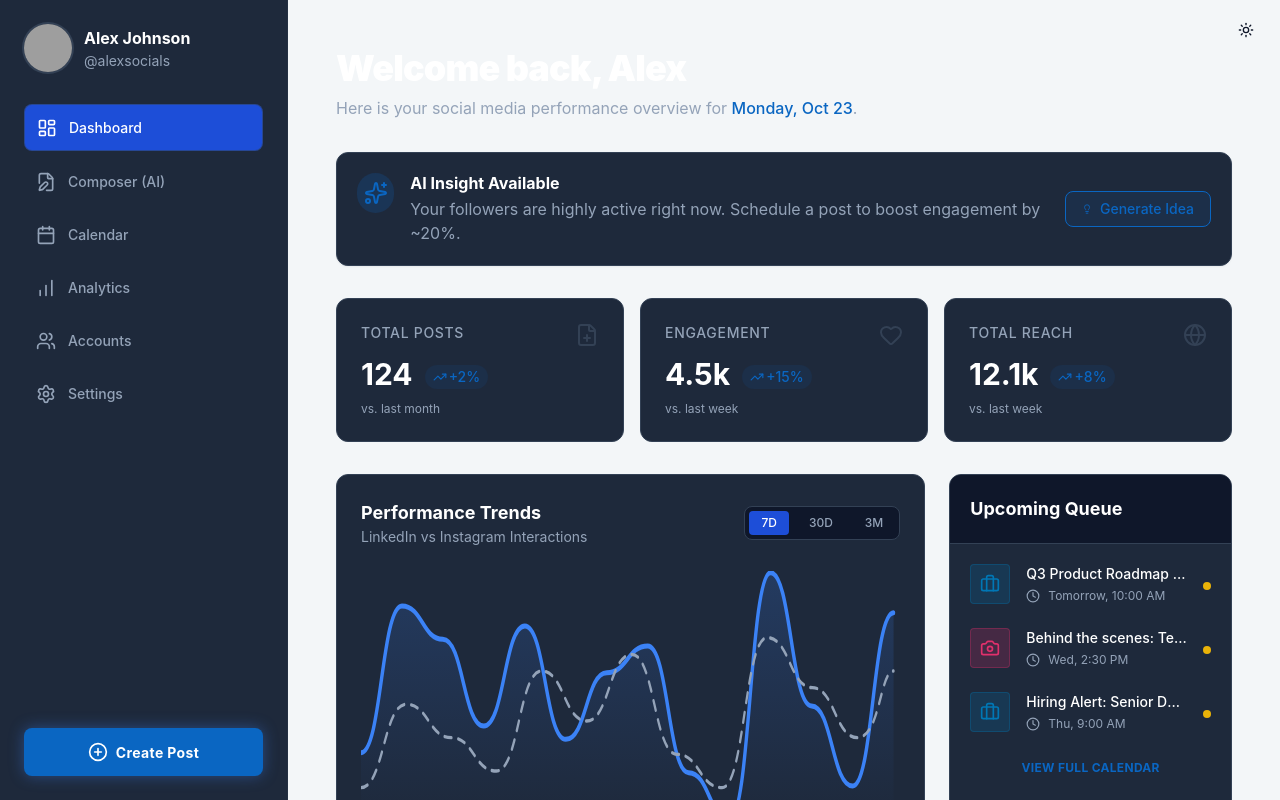
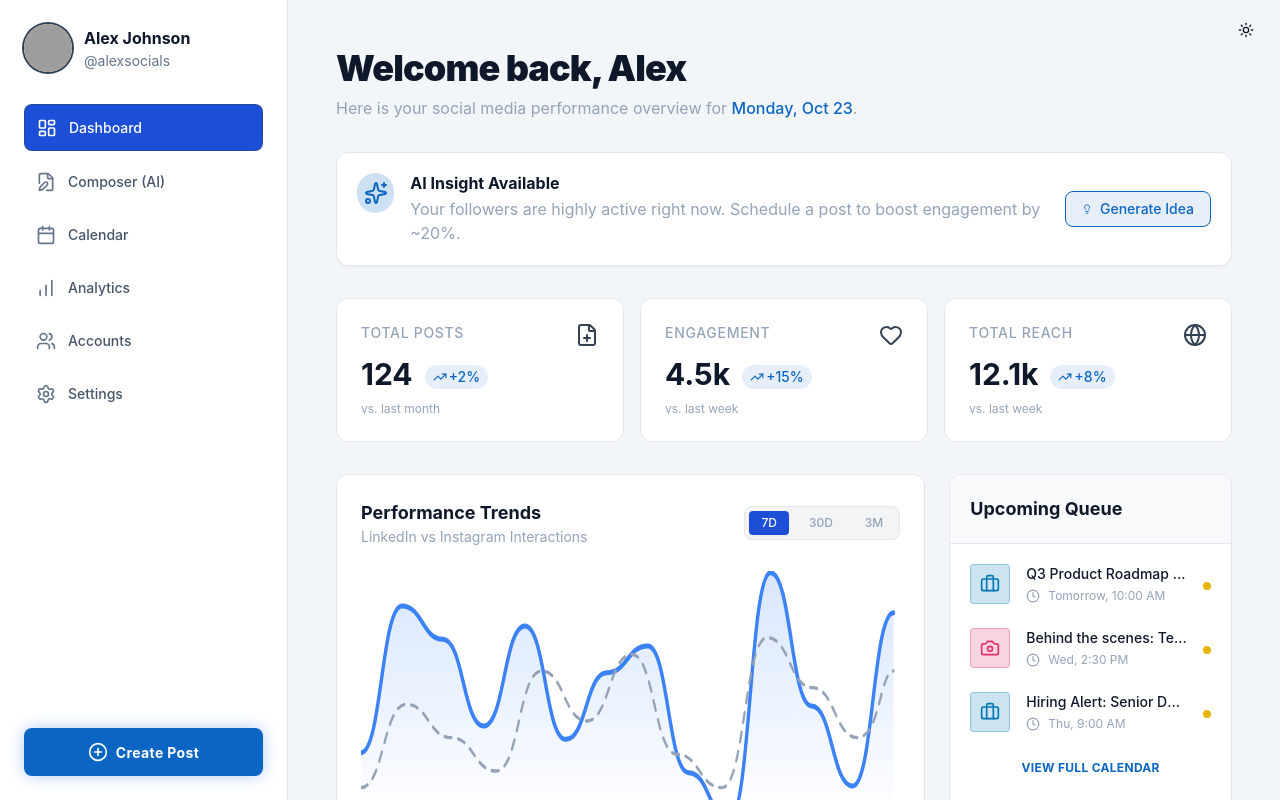
Before and after one commit to brijeshkumar-chavda/PostFlow, a Next.js app: page /dashboard in a window 1280 px wide. Built offline with nearby package versions, Linux system fonts and the light colour scheme; grey boxes are pictures that could not be loaded.

Commit message:
feat: Implement dark mode styling for dashboard components and text.

```diff
--- a/src/app/(dashboard)/dashboard/page.tsx
+++ b/src/app/(dashboard)/dashboard/page.tsx
@@ -19,7 +19,7 @@ export default function DashboardPage() {
       {/* Header */}
       <header className="flex flex-col gap-2 md:flex-row md:items-end md:justify-between">
         <div className="flex flex-col gap-2">
-          <h2 className="text-white text-3xl md:text-4xl font-black leading-tight tracking-tight">
+          <h2 className="text-slate-900 dark:text-white text-3xl md:text-4xl font-black leading-tight tracking-tight">
             Welcome back, Alex
           </h2>
           <p className="text-text-secondary text-base font-normal">
@@ -34,13 +34,13 @@ export default function DashboardPage() {
 
       {/* AI Insight */}
       <section className="@container">
-        <div className="flex flex-col items-start justify-between gap-4 rounded-xl border border-border-blue bg-[#1e293b] p-5 shadow-sm transition-all hover:border-primary/50 md:flex-row md:items-center">
+        <div className="flex flex-col items-start justify-between gap-4 rounded-xl border border-gray-200 dark:border-border-blue bg-white dark:bg-[#1e293b] p-5 shadow-sm transition-all hover:border-primary/50 md:flex-row md:items-center">
           <div className="flex items-start gap-4">
             <div className="hidden sm:flex h-10 w-10 items-center justify-center rounded-full bg-primary/20 text-primary">
               <Sparkles className="h-6 w-6" />
             </div>
             <div className="flex flex-col gap-1">
-              <p className="text-white text-base font-bold leading-tight flex items-center gap-2">
+              <p className="text-slate-900 dark:text-white text-base font-bold leading-tight flex items-center gap-2">
                 <Sparkles className="sm:hidden text-primary h-5 w-5" />
                 AI Insight Available
               </p>
@@ -60,7 +60,7 @@ export default function DashboardPage() {
       {/* Stats Grid */}
       <section className="grid grid-cols-1 md:grid-cols-3 gap-4">
         {/* Total Posts */}
-        <div className="flex flex-col gap-3 rounded-xl p-6 border border-border-blue bg-surface-dark hover:bg-[#334155] transition-colors group">
+        <div className="flex flex-col gap-3 rounded-xl p-6 border border-gray-200 dark:border-border-blue bg-white dark:bg-surface-dark hover:bg-gray-50 dark:hover:bg-[#334155] transition-colors group">
           <div className="flex justify-between items-start">
             <p className="text-text-secondary text-sm font-medium uppercase tracking-wider">
               Total Posts
@@ -68,7 +68,9 @@ export default function DashboardPage() {
             <FilePlus className="text-border-blue group-hover:text-primary transition-colors h-6 w-6" />
           </div>
           <div className="flex items-end gap-3">
-            <p className="text-white text-3xl font-bold leading-none">124</p>
+            <p className="text-slate-900 dark:text-white text-3xl font-bold leading-none">
+              124
+            </p>
             <span className="inline-flex items-center text-primary text-sm font-medium bg-primary/10 px-2 py-0.5 rounded-full">
               <TrendingUp className="h-[14px] w-[14px] mr-0.5" />
               +2%
@@ -78,7 +80,7 @@ export default function DashboardPage() {
         </div>
 
         {/* Engagement */}
-        <div className="flex flex-col gap-3 rounded-xl p-6 border border-border-blue bg-surface-dark hover:bg-[#334155] transition-colors group">
+        <div className="flex flex-col gap-3 rounded-xl p-6 border border-gray-200 dark:border-border-blue bg-white dark:bg-surface-dark hover:bg-gray-50 dark:hover:bg-[#334155] transition-colors group">
           <div className="flex justify-between items-start">
             <p className="text-text-secondary text-sm font-medium uppercase tracking-wider">
               Engagement
@@ -86,7 +88,9 @@ export default function DashboardPage() {
             <Heart className="text-border-blue group-hover:text-primary transition-colors h-6 w-6" />
           </div>
           <div className="flex items-end gap-3">
-            <p className="text-white text-3xl font-bold leading-none">4.5k</p>
+            <p className="text-slate-900 dark:text-white text-3xl font-bold leading-none">
+              4.5k
+            </p>
             <span className="inline-flex items-center text-primary text-sm font-medium bg-primary/10 px-2 py-0.5 rounded-full">
               <TrendingUp className="h-[14px] w-[14px] mr-0.5" />
               +15%
@@ -96,7 +100,7 @@ export default function DashboardPage() {
         </div>
 
         {/* Total Reach */}
-        <div className="flex flex-col gap-3 rounded-xl p-6 border border-border-blue bg-surface-dark hover:bg-[#334155] transition-colors group">
+        <div className="flex flex-col gap-3 rounded-xl p-6 border border-gray-200 dark:border-border-blue bg-white dark:bg-surface-dark hover:bg-gray-50 dark:hover:bg-[#334155] transition-colors group">
           <div className="flex justify-between items-start">
             <p className="text-text-secondary text-sm font-medium uppercase tracking-wider">
               Total Reach
@@ -104,7 +108,9 @@ export default function DashboardPage() {
             <Globe className="text-border-blue group-hover:text-primary transition-colors h-6 w-6" />
           </div>
           <div className="flex items-end gap-3">
-            <p className="text-white text-3xl font-bold leading-none">12.1k</p>
+            <p className="text-slate-900 dark:text-white text-3xl font-bold leading-none">
+              12.1k
+            </p>
             <span className="inline-flex items-center text-primary text-sm font-medium bg-primary/10 px-2 py-0.5 rounded-full">
               <TrendingUp className="h-[14px] w-[14px] mr-0.5" />
               +8%
@@ -117,17 +123,17 @@ export default function DashboardPage() {
       {/* Main Charts Area */}
       <section className="grid grid-cols-1 xl:grid-cols-3 gap-6">
         {/* Chart */}
-        <div className="xl:col-span-2 flex flex-col rounded-xl border border-border-blue bg-surface-dark p-6">
+        <div className="xl:col-span-2 flex flex-col rounded-xl border border-gray-200 dark:border-border-blue bg-white dark:bg-surface-dark p-6">
           <div className="flex flex-wrap justify-between items-center gap-4 mb-6">
             <div>
-              <h3 className="text-white text-lg font-bold">
+              <h3 className="text-slate-900 dark:text-white text-lg font-bold">
                 Performance Trends
               </h3>
               <p className="text-text-secondary text-sm">
                 LinkedIn vs Instagram Interactions
               </p>
             </div>
-            <div className="flex items-center gap-2 bg-[#0f172a] p-1 rounded-lg border border-border-blue">
+            <div className="flex items-center gap-2 bg-gray-100 dark:bg-[#0f172a] p-1 rounded-lg border border-gray-200 dark:border-border-blue">
               <button className="px-3 py-1 text-xs font-medium bg-[#1d4ed8] text-white rounded shadow-sm">
                 7D
               </button>
@@ -195,9 +201,11 @@ export default function DashboardPage() {
         </div>
 
         {/* Upcoming Queue */}
-        <div className="flex flex-col rounded-xl border border-border-blue bg-surface-dark overflow-hidden">
-          <div className="p-5 border-b border-border-blue bg-[#0f172a]">
-            <h3 className="text-white text-lg font-bold">Upcoming Queue</h3>
+        <div className="flex flex-col rounded-xl border border-gray-200 dark:border-border-blue bg-white dark:bg-surface-dark overflow-hidden">
+          <div className="p-5 border-b border-gray-200 dark:border-border-blue bg-gray-50 dark:bg-[#0f172a]">
+            <h3 className="text-slate-900 dark:text-white text-lg font-bold">
+              Upcoming Queue
+            </h3>
           </div>
           <div className="flex flex-col p-2">
             {[
@@ -228,7 +236,7 @@ export default function DashboardPage() {
             ].map((item, i) => (
               <div
                 key={i}
-                className="flex items-center gap-4 p-3 hover:bg-[#334155] rounded-lg transition-colors cursor-pointer group"
+                className="flex items-center gap-4 p-3 hover:bg-gray-50 dark:hover:bg-[#334155] rounded-lg transition-colors cursor-pointer group"
               >
                 <div
                   className={`flex-shrink-0 size-10 rounded ${item.bg} ${item.color} flex items-center justify-center border ${item.border}`}
@@ -236,7 +244,7 @@ export default function DashboardPage() {
                   <item.icon className="h-5 w-5" />
                 </div>
                 <div className="flex-1 min-w-0">
-                  <p className="text-white text-sm font-medium truncate group-hover:text-primary transition-colors">
+                  <p className="text-slate-900 dark:text-white text-sm font-medium truncate group-hover:text-primary transition-colors">
                     {item.title}
                   </p>
                   <div className="flex items-center gap-2 mt-1">
@@ -261,10 +269,12 @@ export default function DashboardPage() {
 
       {/* Recent Activity */}
       <section className="flex flex-col gap-4">
-        <h3 className="text-white text-lg font-bold">Recent Activity</h3>
-        <div className="overflow-x-auto rounded-xl border border-border-blue bg-surface-dark">
+        <h3 className="text-slate-900 dark:text-white text-lg font-bold">
+          Recent Activity
+        </h3>
+        <div className="overflow-x-auto rounded-xl border border-gray-200 dark:border-border-blue bg-white dark:bg-surface-dark">
           <table className="w-full text-left text-sm text-text-secondary">
-            <thead className="bg-[#0f172a] text-xs uppercase text-white">
+            <thead className="bg-gray-50 dark:bg-[#0f172a] text-xs uppercase text-slate-500 dark:text-white">
               <tr>
                 <th scope="col" className="px-6 py-4 font-bold">
                   Post
@@ -280,38 +290,38 @@ export default function DashboardPage() {
                 </th>
               </tr>
             </thead>
-            <tbody className="divide-y divide-border-blue/50">
-              <tr className="hover:bg-[#334155] transition-colors">
-                <td className="px-6 py-4 font-medium text-white">
+            <tbody className="divide-y divide-gray-200 dark:divide-border-blue/50">
+              <tr className="hover:bg-gray-50 dark:hover:bg-[#334155] transition-colors">
+                <td className="px-6 py-4 font-medium text-slate-900 dark:text-white">
                   Introducing our new AI features
                 </td>
                 <td className="px-6 py-4 flex items-center gap-2">
                   <Briefcase className="h-[18px] w-[18px]" /> LinkedIn
                 </td>
                 <td className="px-6 py-4">
-                  <span className="inline-flex items-center gap-1 rounded-full bg-green-900/40 px-2 py-1 text-xs font-medium text-green-400 border border-green-800">
-                    <span className="h-1.5 w-1.5 rounded-full bg-green-400"></span>{" "}
+                  <span className="inline-flex items-center gap-1 rounded-full bg-green-100 dark:bg-green-900/40 px-2 py-1 text-xs font-medium text-green-700 dark:text-green-400 border border-green-200 dark:border-green-800">
+                    <span className="h-1.5 w-1.5 rounded-full bg-green-500 dark:bg-green-400"></span>{" "}
                     Published
                   </span>
                 </td>
-                <td className="px-6 py-4 text-right text-white font-medium">
+                <td className="px-6 py-4 text-right text-slate-900 dark:text-white font-medium">
                   1.2k views
                 </td>
               </tr>
-              <tr className="hover:bg-[#334155] transition-colors">
-                <td className="px-6 py-4 font-medium text-white">
+              <tr className="hover:bg-gray-50 dark:hover:bg-[#334155] transition-colors">
+                <td className="px-6 py-4 font-medium text-slate-900 dark:text-white">
                   Monday Motivation Quote
                 </td>
                 <td className="px-6 py-4 flex items-center gap-2">
                   <Camera className="h-[18px] w-[18px]" /> Instagram
                 </td>
                 <td className="px-6 py-4">
-                  <span className="inline-flex items-center gap-1 rounded-full bg-green-900/40 px-2 py-1 text-xs font-medium text-green-400 border border-green-800">
-                    <span className="h-1.5 w-1.5 rounded-full bg-green-400"></span>{" "}
+                  <span className="inline-flex items-center gap-1 rounded-full bg-green-100 dark:bg-green-900/40 px-2 py-1 text-xs font-medium text-green-700 dark:text-green-400 border border-green-200 dark:border-green-800">
+                    <span className="h-1.5 w-1.5 rounded-full bg-green-500 dark:bg-green-400"></span>{" "}
                     Published
                   </span>
                 </td>
-                <td className="px-6 py-4 text-right text-white font-medium">
+                <td className="px-6 py-4 text-right text-slate-900 dark:text-white font-medium">
                   85 likes
                 </td>
               </tr>
--- a/src/app/(dashboard)/layout.tsx
+++ b/src/app/(dashboard)/layout.tsx
@@ -40,7 +40,7 @@ export default function DashboardLayout({
         <ThemeToggle />
       </div>
       {/* Sidebar for Desktop */}
-      <aside className="hidden w-72 flex-col justify-between border-r border-border-blue/30 bg-surface-dark p-6 lg:flex">
+      <aside className="hidden w-72 flex-col justify-between border-r border-gray-200 dark:border-border-blue/30 bg-white dark:bg-surface-dark p-6 lg:flex">
         <div className="flex flex-col gap-8">
           {/* User Profile */}
           <div className="flex items-center gap-3">
@@ -52,10 +52,10 @@ export default function DashboardLayout({
               }}
             ></div>
             <div className="flex flex-col">
-              <h1 className="text-white text-base font-bold leading-normal">
+              <h1 className="text-slate-900 dark:text-white text-base font-bold leading-normal">
                 Alex Johnson
               </h1>
-              <p className="text-text-secondary text-sm font-normal leading-normal">
+              <p className="text-slate-500 dark:text-text-secondary text-sm font-normal leading-normal">
                 @alexsocials
               </p>
             </div>
@@ -73,13 +73,15 @@ export default function DashboardLayout({
                     "flex items-center gap-3 px-3 py-3 rounded-lg transition-all",
                     isActive
                       ? "bg-[#1d4ed8] border border-border-blue/50 text-white"
-                      : "text-text-secondary hover:bg-[#1e40af] hover:text-white"
+                      : "text-slate-600 dark:text-text-secondary hover:bg-gray-100 dark:hover:bg-[#1e40af] hover:text-slate-900 dark:hover:text-white"
                   )}
                 >
                   <item.icon
                     className={cn(
                       "h-5 w-5",
-                      isActive ? "text-white" : "group-hover:text-white"
+                      isActive
+                        ? "text-white"
+                        : "text-slate-500 dark:text-text-secondary group-hover:text-slate-900 dark:group-hover:text-white"
                     )}
                   />
                   <span className="text-sm font-medium leading-normal">
@@ -110,15 +112,17 @@ export default function DashboardLayout({
       {/* Mobile Sidebar */}
       <div
         className={cn(
-          "fixed inset-y-0 left-0 z-50 w-72 bg-surface-dark p-6 transition-transform duration-300 lg:hidden",
+          "fixed inset-y-0 left-0 z-50 w-72 bg-white dark:bg-surface-dark p-6 transition-transform duration-300 lg:hidden",
           isMobileMenuOpen ? "translate-x-0" : "-translate-x-full"
         )}
       >
         <div className="flex items-center justify-between mb-8">
-          <h1 className="text-white text-xl font-bold">Menu</h1>
+          <h1 className="text-slate-900 dark:text-white text-xl font-bold">
+            Menu
+          </h1>
           <button
             onClick={() => setIsMobileMenuOpen(false)}
-            className="text-white"
+            className="text-slate-900 dark:text-white"
           >
             <X className="h-6 w-6" />
           </button>
@@ -135,7 +139,7 @@ export default function DashboardLayout({
                   "flex items-center gap-3 px-3 py-3 rounded-lg transition-all",
                   pathname === item.href
                     ? "bg-[#1d4ed8] border border-border-blue/50 text-white"
-                    : "text-text-secondary hover:bg-[#1e40af] hover:text-white"
+                    : "text-slate-600 dark:text-text-secondary hover:bg-gray-100 dark:hover:bg-[#1e40af] hover:text-slate-900 dark:hover:text-white"
                 )}
               >
                 <item.icon className="h-5 w-5" />
@@ -157,14 +161,16 @@ export default function DashboardLayout({
       {/* Main Content Wrapper */}
       <div className="flex-1 flex flex-col h-full overflow-hidden">
         {/* Mobile Header */}
-        <header className="lg:hidden flex items-center justify-between p-4 bg-surface-dark border-b border-border-blue/30">
+        <header className="lg:hidden flex items-center justify-between p-4 bg-white dark:bg-surface-dark border-b border-gray-200 dark:border-border-blue/30">
           <button
             onClick={() => setIsMobileMenuOpen(true)}
-            className="text-white"
+            className="text-slate-900 dark:text-white"
           >
             <Menu className="h-6 w-6" />
           </button>
-          <span className="text-white font-bold">PostFlow</span>
+          <span className="text-slate-900 dark:text-white font-bold">
+            PostFlow
+          </span>
           <div className="w-6" /> {/* Spacer */}
         </header>
 
```
